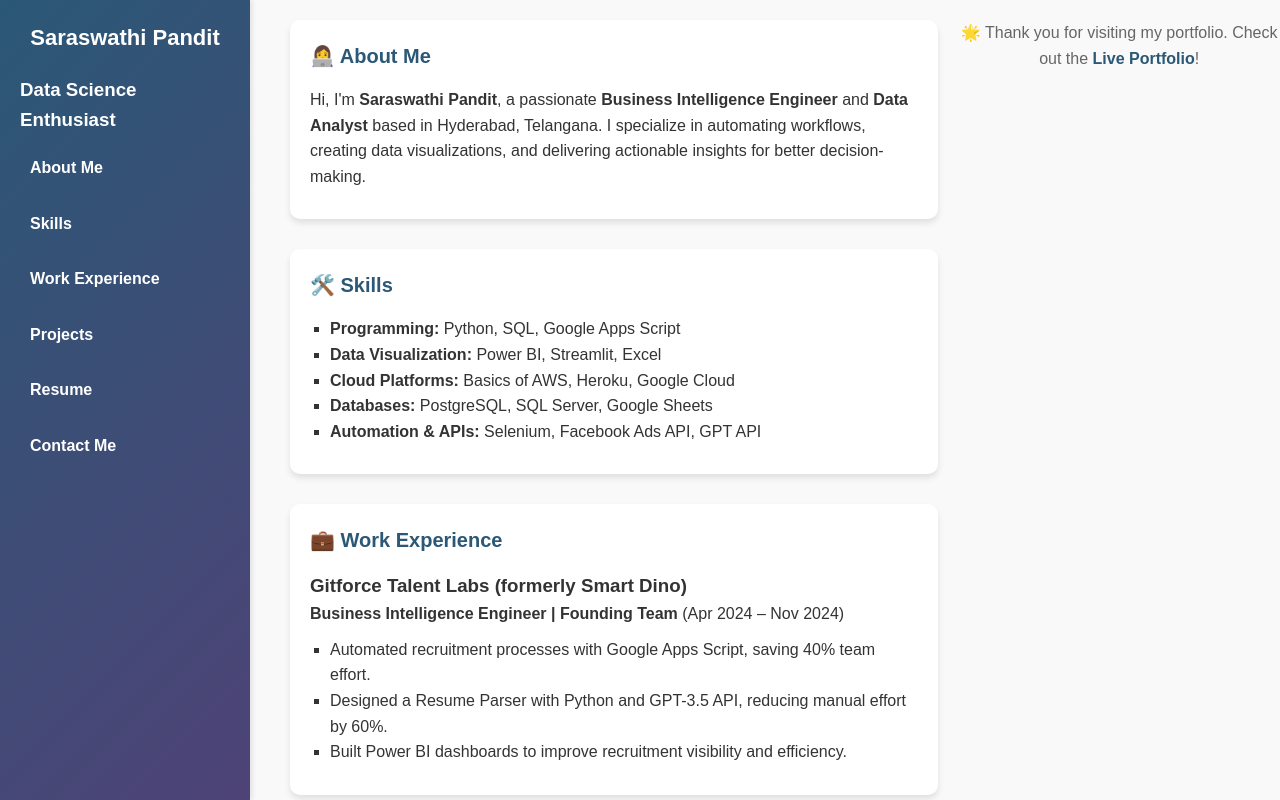
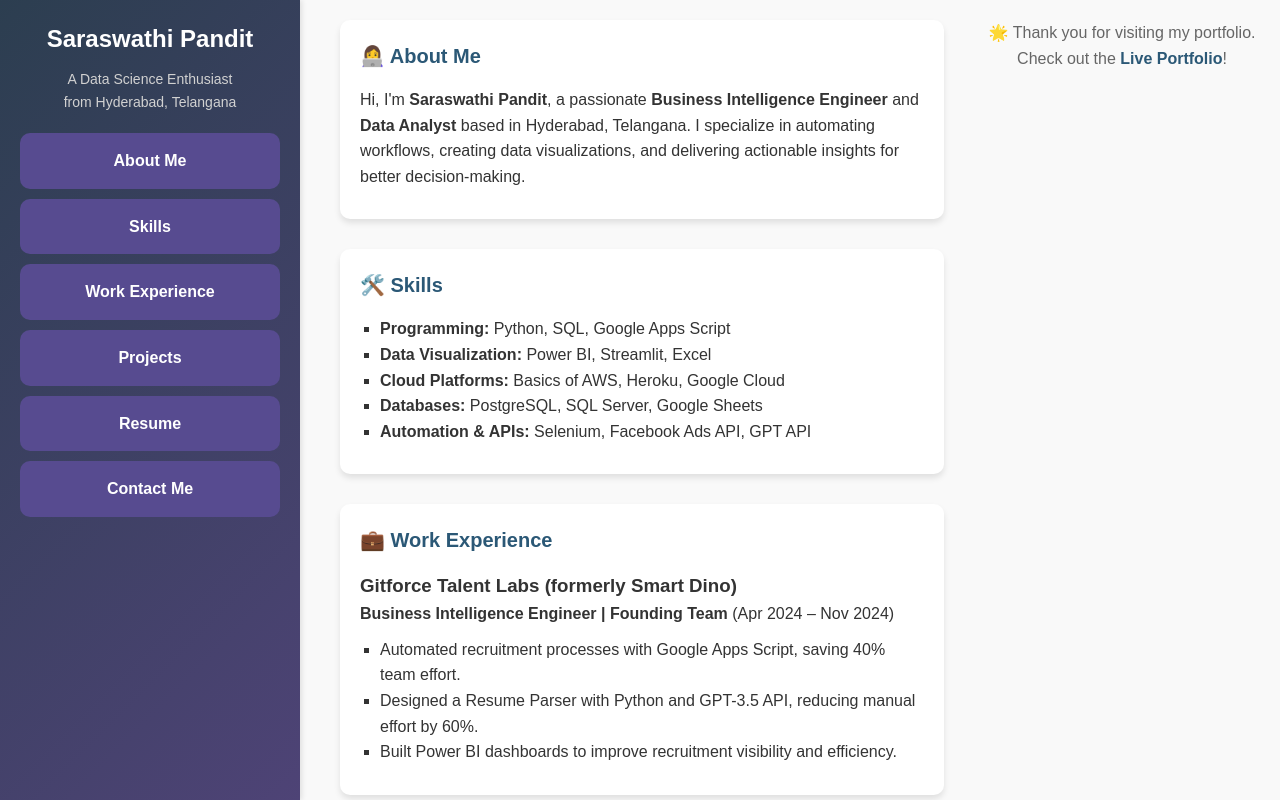
Before and after one commit to saraswathi2000/Saraswathi-Pandit-Portfolio, a plain HTML site: page index.html in a window 1280 px wide. Shown: the top 800 px of the page. Drawn offline with Linux system fonts and the light colour scheme.

Commit message:
Update index.html

```diff
--- a/index.html
+++ b/index.html
@@ -20,8 +20,8 @@
         }
         /* Sidebar Styling */
         nav {
-            width: 250px;
-            background: linear-gradient(135deg, #2b5876, #4e4376);
+            width: 300px;
+            background: linear-gradient(135deg, #2c3e50, #4e4376);
             color: #fff;
             height: 100vh;
             position: fixed;
@@ -29,30 +29,37 @@
             box-shadow: 2px 0 5px rgba(0, 0, 0, 0.1);
         }
         nav h2 {
-            font-size: 22px;
+            font-size: 24px;
+            text-align: center;
+            margin-bottom: 10px;
+        }
+        nav p {
+            text-align: center;
+            font-size: 14px;
             margin-bottom: 20px;
-            text-align: center;
-            font-weight: bold;
+            color: #d1d1d1;
         }
-        nav a {
+        nav .nav-link {
             display: block;
             text-decoration: none;
             color: #fff;
-            padding: 10px;
+            background-color: #574b90;
+            padding: 15px;
             margin: 10px 0;
-            border-radius: 5px;
+            border-radius: 10px;
             font-size: 16px;
-            transition: background 0.3s ease;
+            text-align: center;
+            transition: background 0.3s ease, transform 0.2s;
         }
-        nav a:hover {
-            background: #574b90;
-            padding-left: 15px;
+        nav .nav-link:hover {
+            background-color: #6c5ce7;
+            transform: translateY(-3px);
         }
         /* Main Content Styling */
         main {
-            margin-left: 270px;
+            margin-left: 320px;
             padding: 20px;
-            width: calc(100% - 270px);
+            width: calc(100% - 320px);
         }
         section {
             background: #fff;
@@ -92,14 +99,13 @@
 <body>
     <nav>
         <h2>Saraswathi Pandit</h2>
-        <h3>Data Science Enthusiast</h3>
-
-        <a href="#about-me">About Me</a>
-        <a href="#skills">Skills</a>
-        <a href="#work-experience">Work Experience</a>
-        <a href="#projects">Projects</a>
-        <a href="#resume">Resume</a>
-        <a href="#contact-me">Contact Me</a>
+        <p>A Data Science Enthusiast<br>from Hyderabad, Telangana</p>
+        <a href="#about-me" class="nav-link">About Me</a>
+        <a href="#skills" class="nav-link">Skills</a>
+        <a href="#work-experience" class="nav-link">Work Experience</a>
+        <a href="#projects" class="nav-link">Projects</a>
+        <a href="#resume" class="nav-link">Resume</a>
+        <a href="#contact-me" class="nav-link">Contact Me</a>
     </nav>
     <main>
         <section id="about-me">
```
